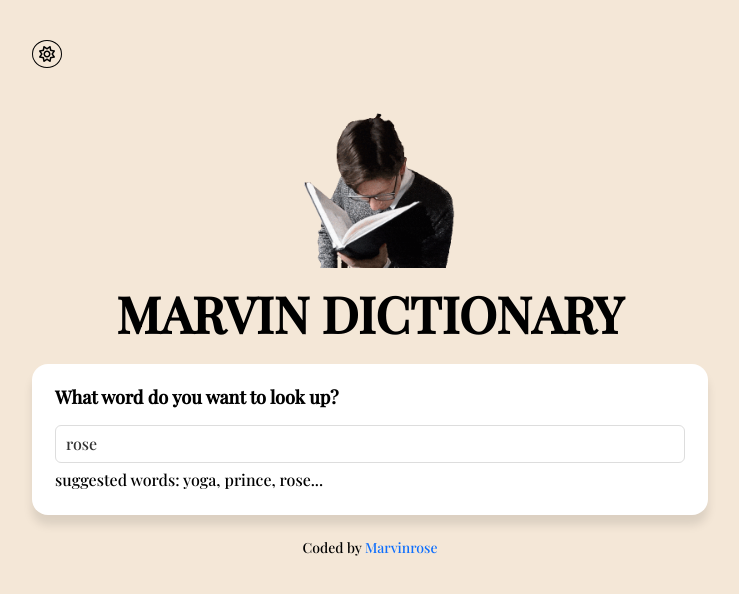
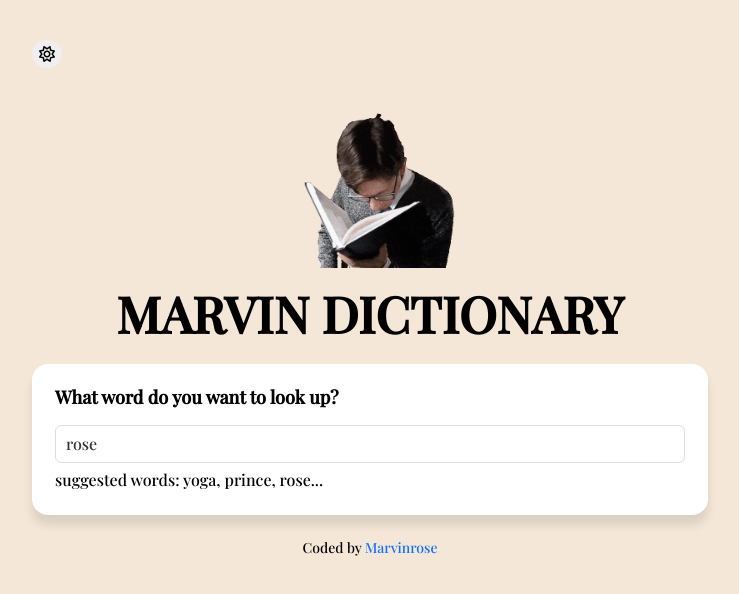
Before and after one commit to Marvinrose/dictionary-app, a React (Create React App) app: page / in a window 1280 px wide. Shown: the top 594 px of the page, without its empty margins (270-1009 px from the left). Built offline with nearby package versions, Linux system fonts and the light colour scheme; no server answers.

Commit message:
Updated my dictionary app

```diff
--- a/src/Dictionary.css
+++ b/src/Dictionary.css
@@ -109,13 +109,16 @@ p {
 
 button {
   border-radius: 50%;
-  background-color: var(--primary-color);
   color: black;
-  border: 1px solid black;
+  border: 1px solid transparent;
 }
 
 @media (max-width: 300px) {
   .header {
     font-size: 30px;
   }
+
+  button{
+    border-radius: 0;
+  }
 }
```
